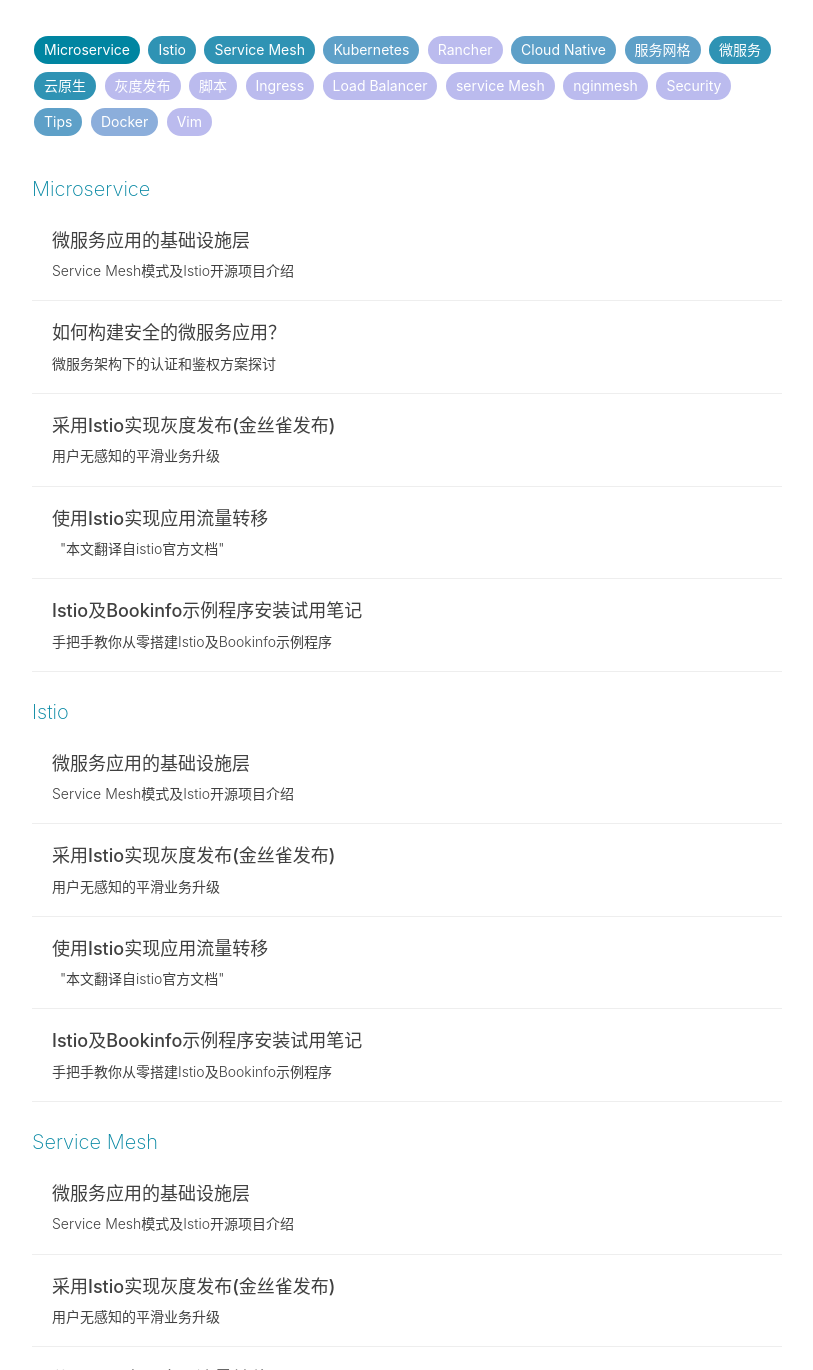
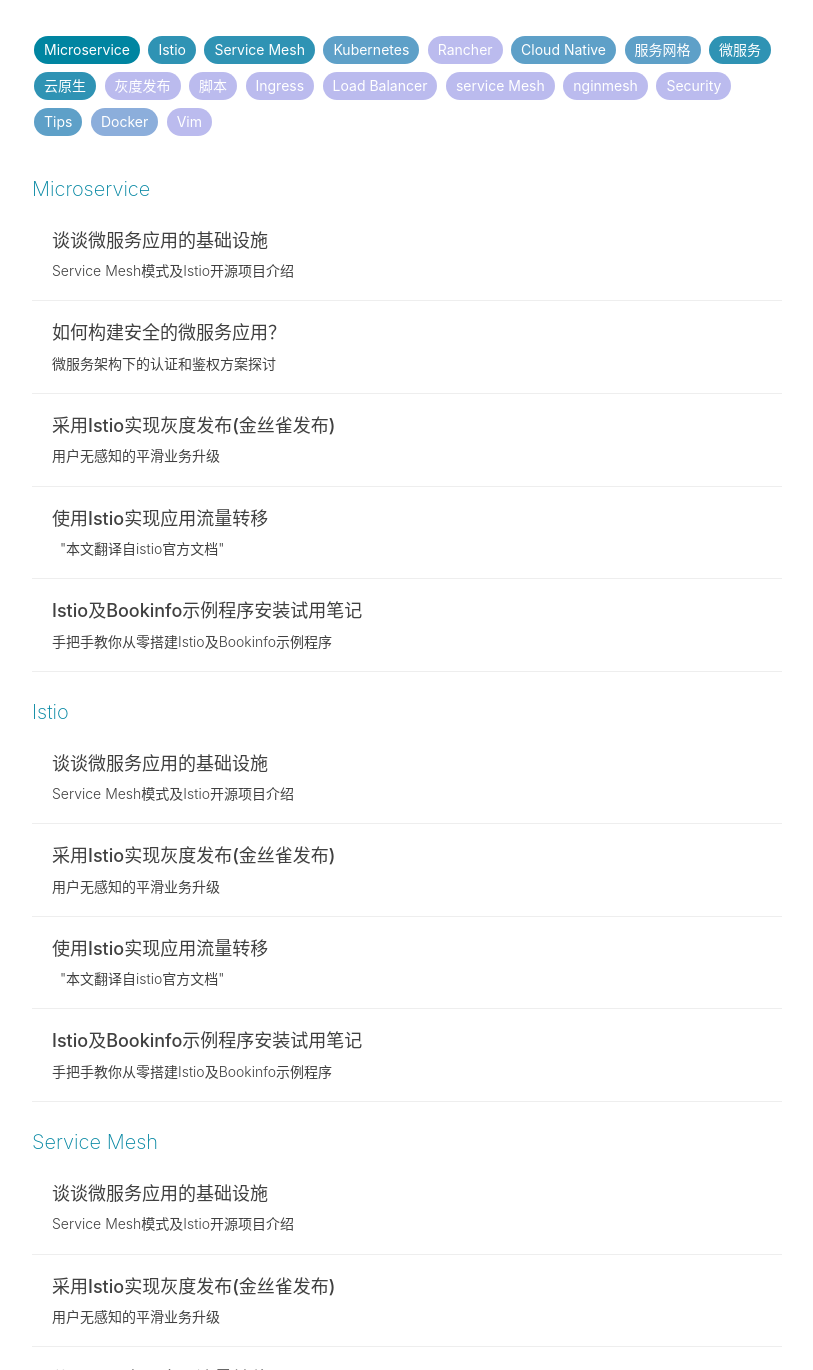
Before and after one commit to zhaohuabing/jekyll_blog_backup, a Jekyll site: the page built from tags.html, in a window 1280 px wide and 1400 px high, scrolled down 202 px, cut to the strip 30-1400 px from the top of the window. Shown: the whole strip, without its empty margins (233-1046 px from the left). Built offline with Jekyll 4.4.1, drawn with Linux system fonts in a browser that asks for light colours; comment, search, counter and statistics services are not loaded.

Commit message:
update post
Signed-off-by: HuabingZhao <zhao.huabing@zte.com.cn>

```diff
--- a/_posts/2018-03-29-what-is-service-mesh-and-istio.markdown
+++ b/_posts/2018-03-29-what-is-service-mesh-and-istio.markdown
@@ -1,6 +1,6 @@
 ---
 layout:     post
-title:      "微服务应用的基础设施层"
+title:      "谈谈微服务应用的基础设施"
 subtitle:   "Service Mesh模式及Istio开源项目介绍"
 description: "微服务应用的基础设施层：Service Mesh模式和Istio开源项目介绍。"
 date:       2018-03-29 12:00:00
```
